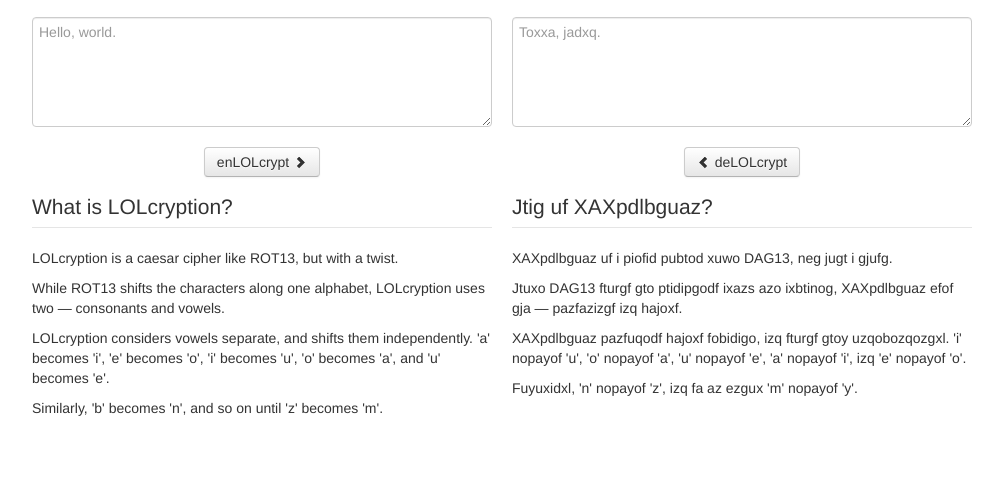
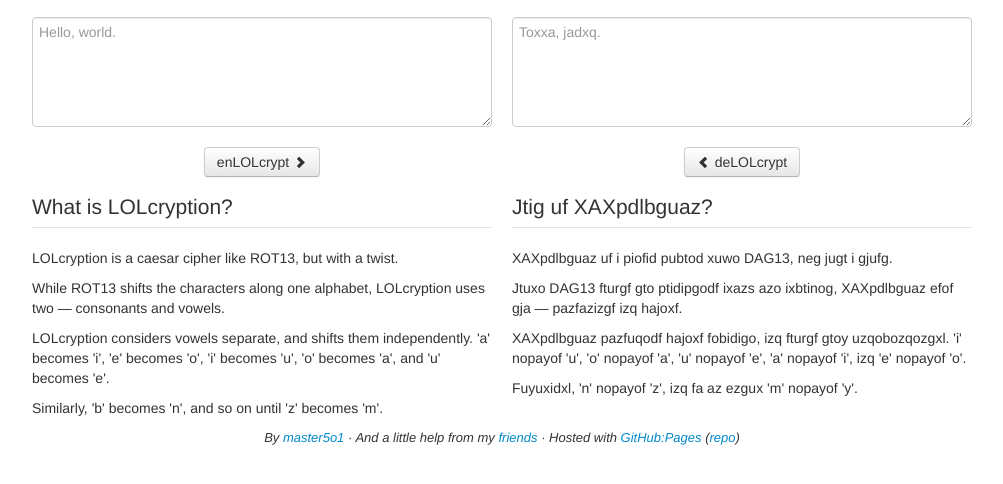
Before and after one commit to master5o1/lolcryption.master5o1.com, a plain HTML site: page index.html in a window 1280 px wide. Shown: the part 116-600 px from the top of the page, without its empty margins (138-1141 px from the left). Drawn offline with nearby package versions, Linux system fonts and the light colour scheme.

Commit message:
U sog nl jugt i xuggxo toxb rday yl rduozqf

```diff
--- a/index.html
+++ b/index.html
@@ -49,6 +49,10 @@
 					<p>Fuyuxidxl, 'n' nopayof 'z', izq fa az ezgux 'm' nopayof 'y'.</p>
 				</div>
 			</div>
+			<div class="small-oblique" style="text-align: center;">
+				By <a href="http://master5o1.com/">master5o1</a> &middot; And a little help from my <a href="https://github.com/ualug?tab=members">friends</a> &middot;
+				Hosted with <a href="http://pages.github.com/">GitHub:Pages</a> (<a href="https://github.com/master5o1/lolcryption.master5o1.com">repo</a>)
+			</div>
 		</div>
 		<script type="text/javascript" src="http://code.jquery.com/jquery-1.9.1.min.js"></script>
 		<script type="text/javascript" src="js/bootstrap.min.js"></script>
```
